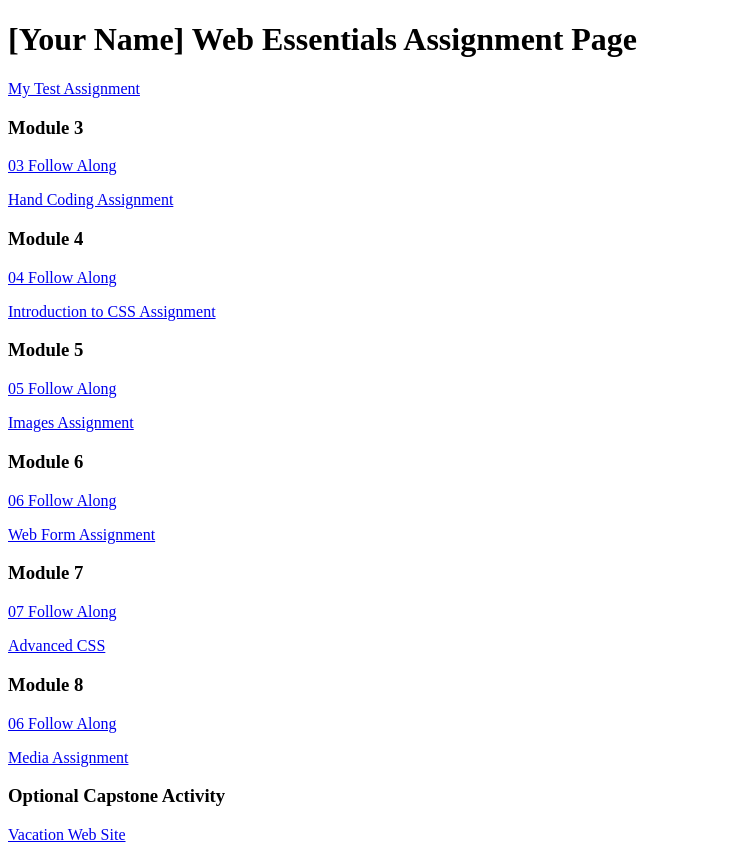
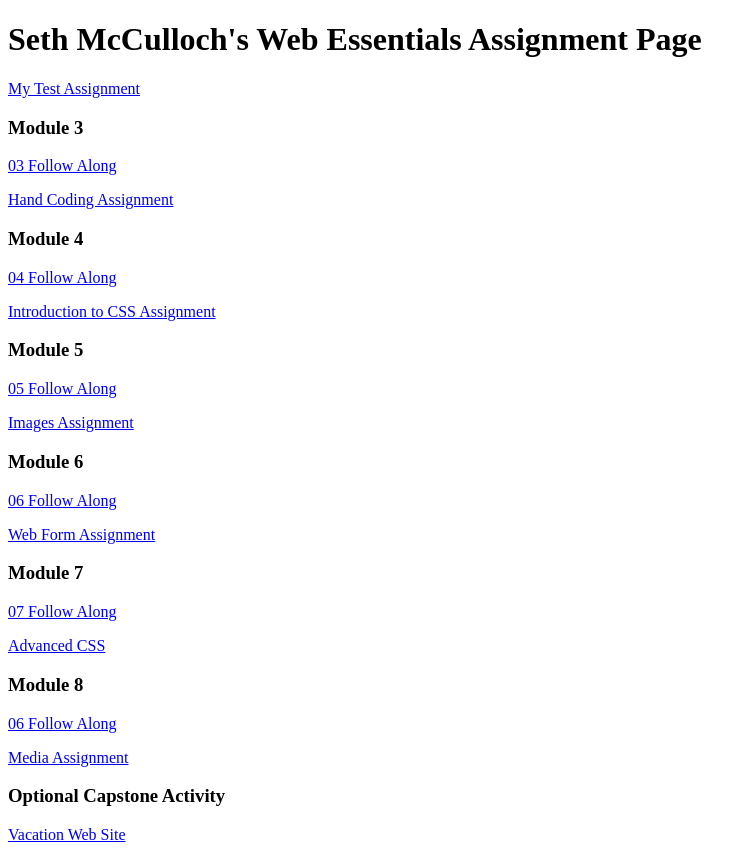
Before and after one commit to chubbmack/dwdd1600, a plain HTML site: page index.html in a window 1280 px wide. Shown: the whole page, without its empty margins (0-756 px from the left). Drawn offline with Linux system fonts and the light colour scheme.

Commit message:
Add my name

```diff
--- a/index.html
+++ b/index.html
@@ -6,7 +6,7 @@
 		<title>dwdd 1600 assignment list page</title>
 	</head>
 	<body>
-		<h1>[Your Name] Web Essentials Assignment Page</h1>
+		<h1>Seth McCulloch's Web Essentials Assignment Page</h1>
 		<p><a href="01test">My Test Assignment</a></p>
 
 		<h3>Module 3</h3>
```
